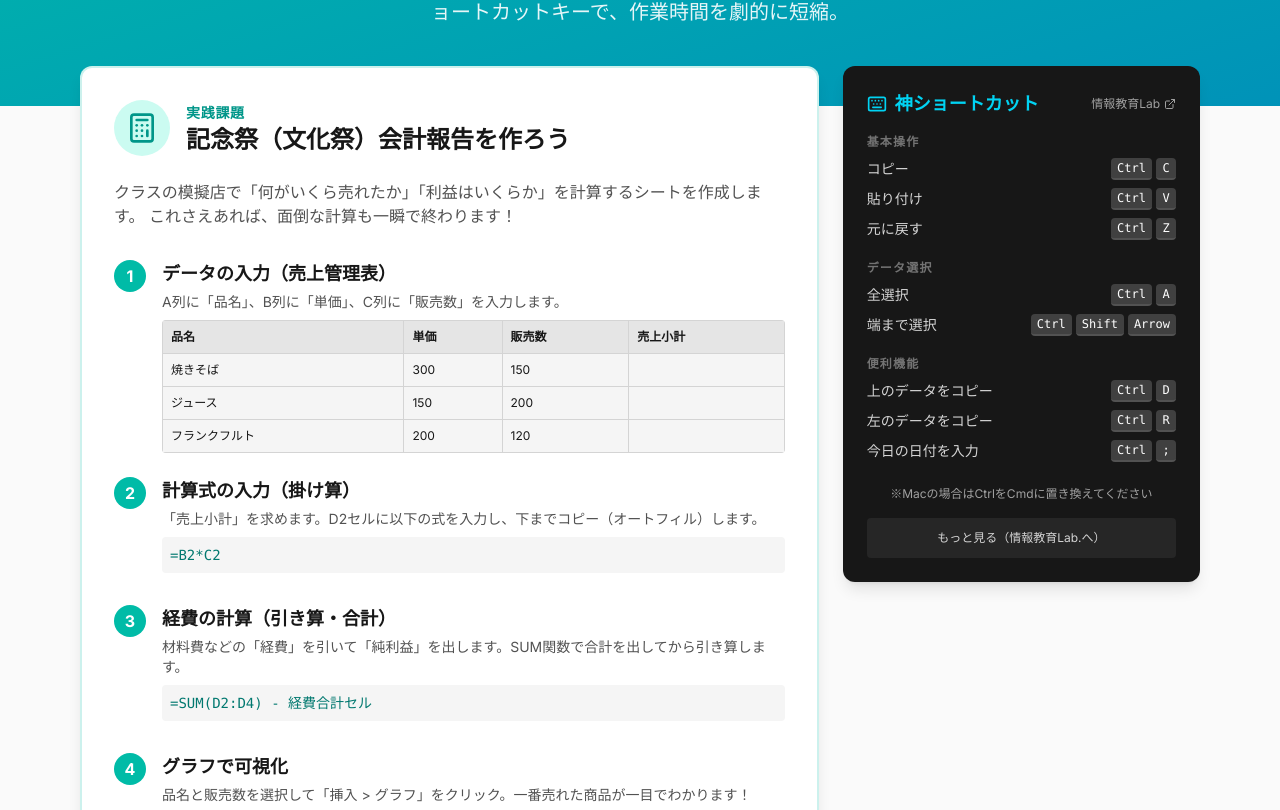
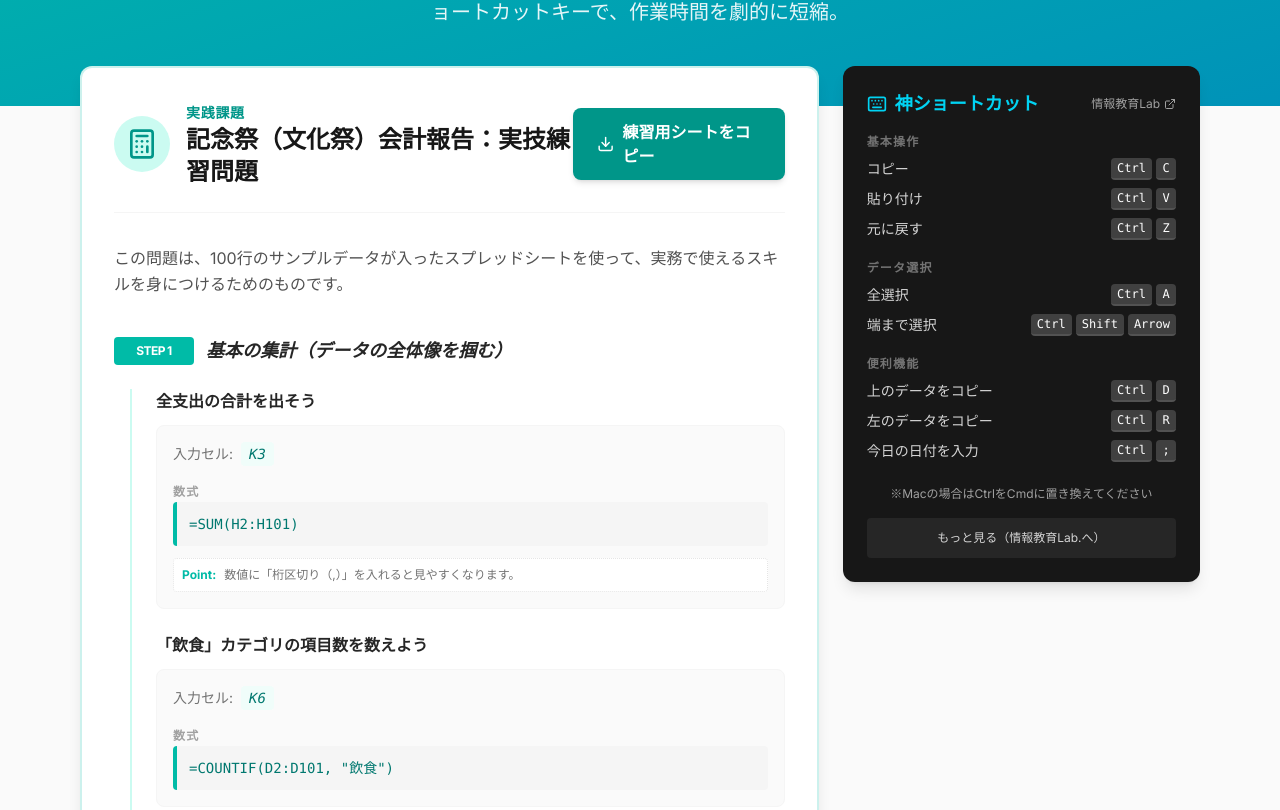
Before and after one commit to yamashu00/information-final, a Next.js app: page /information-final/courses/spreadsheet in a window 1280 px wide. Shown: the part 350-1160 px from the top of the page. Built offline with nearby package versions, Linux system fonts and the light colour scheme.

Commit message:
feat: update spreadsheet practical exercises and add copy template link

```diff
--- a/src/app/courses/spreadsheet/page.tsx
+++ b/src/app/courses/spreadsheet/page.tsx
@@ -1,4 +1,4 @@
-import { FileSpreadsheet, Keyboard, Search, Calculator, ExternalLink } from "lucide-react";
+import { FileSpreadsheet, Keyboard, Search, Calculator, ExternalLink, Download } from "lucide-react";
 
 export default function page() {
     return (
@@ -21,53 +21,123 @@
                 {/* Main Content */}
                 <div className="md:col-span-2 space-y-6">
 
-                    {/* Practical Task: School Festival Accounting */}
+                    {/* Practical Task */}
                     <div className="bg-white dark:bg-neutral-900 rounded-xl shadow-lg border-2 border-teal-500/20 p-8 animate-fade-in order-first md:order-none" style={{ animationDelay: "100ms" }}>
-                        <div className="flex items-center mb-6">
+                        <div className="flex flex-col md:flex-row md:items-center justify-between mb-8 pb-6 border-b border-neutral-100 dark:border-neutral-800">
+                            <div className="flex items-center mb-4 md:mb-0">
                                 <div className="p-3 bg-teal-100 dark:bg-teal-900/30 text-teal-600 dark:text-teal-400 rounded-full mr-4">
                                     <Calculator className="w-8 h-8" />
                                 </div>
                                 <div>
                                     <span className="text-sm font-bold text-teal-600 dark:text-teal-400 uppercase tracking-wider">実践課題</span>
-                                <h2 className="text-2xl font-bold">記念祭（文化祭）会計報告を作ろう</h2>
+                                    <h2 className="text-2xl font-bold">記念祭（文化祭）会計報告：実技練習問題</h2>
+                                </div>
+                            </div>
+                            <a
+                                href="https://docs.google.com/spreadsheets/d/1SwghfdIa5RsjYyvinRI5zgEyUksOgARa18J4plG0zco/copy"
+                                target="_blank"
+                                rel="noopener noreferrer"
+                                className="inline-flex items-center justify-center px-6 py-3 bg-teal-600 hover:bg-teal-700 text-white font-bold rounded-lg transition-all shadow-md hover:shadow-lg active:scale-95 group"
+                            >
+                                <Download className="w-5 h-5 mr-2 group-hover:animate-bounce" />
+                                練習用シートをコピー
+                            </a>
+                        </div>
+
+                        <div className="space-y-10">
+                            <p className="text-neutral-600 dark:text-neutral-400 leading-relaxed">
+                                この問題は、100行のサンプルデータが入ったスプレッドシートを使って、実務で使えるスキルを身につけるためのものです。
+                            </p>
+
+                            <div className="space-y-12">
+                                {/* Step 1 */}
+                                <div>
+                                    <h3 className="text-lg font-bold mb-6 flex items-center text-neutral-800 dark:text-neutral-100 italic">
+                                        <span className="bg-teal-500 text-white w-20 h-7 rounded-sm text-xs flex items-center justify-center not-italic mr-3 uppercase tracking-tighter">Step 1</span>
+                                        基本の集計（データの全体像を掴む）
+                                    </h3>
+                                    <div className="space-y-6 ml-4 border-l-2 border-teal-100 dark:border-teal-900 pl-6">
+                                        <QuestionItem
+                                            title="全支出の合計を出そう"
+                                            input="K3"
+                                            formula="=SUM(H2:H101)"
+                                            point="数値に「桁区切り（,）」を入れると見やすくなります。"
+                                        />
+                                        <QuestionItem
+                                            title="「飲食」カテゴリの項目数を数えよう"
+                                            input="K6"
+                                            formula='=COUNTIF(D2:D101, "飲食")'
+                                        />
+                                        <QuestionItem
+                                            title="1項目あたりの平均支出額を出そう"
+                                            input="K9"
+                                            formula="=AVERAGE(H2:H101)"
+                                        />
                                     </div>
                                 </div>
 
-                        <div className="space-y-8">
-                            <p className="text-neutral-600 dark:text-neutral-400">
-                                クラスの模擬店で「何がいくら売れたか」「利益はいくらか」を計算するシートを作成します。
-                                これさえあれば、面倒な計算も一瞬で終わります！
-                            </p>
+                                {/* Step 2 */}
+                                <div>
+                                    <h3 className="text-lg font-bold mb-6 flex items-center text-neutral-800 dark:text-neutral-100 italic">
+                                        <span className="bg-teal-500 text-white w-20 h-7 rounded-sm text-xs flex items-center justify-center not-italic mr-3 uppercase tracking-tighter">Step 2</span>
+                                        条件付き集計（グループ別集計）
+                                    </h3>
+                                    <div className="space-y-6 ml-4 border-l-2 border-teal-100 dark:border-teal-900 pl-6">
+                                        <QuestionItem
+                                            title="「1A (カフェ)」が使った合計金額を出そう"
+                                            input="K12"
+                                            formula='=SUMIF(C2:C101, "1A (カフェ)", H2:H101)'
+                                        />
+                                        <QuestionItem
+                                            title="「未払」の合計金額を出そう"
+                                            input="K15"
+                                            formula='=SUMIF(I2:I101, "未払", H2:H101)'
+                                        />
+                                    </div>
+                                </div>
 
-                            <div className="space-y-6">
-                                <StepItem
-                                    step={1}
-                                    title="データの入力（売上管理表）"
-                                    desc="A列に「品名」、B列に「単価」、C列に「販売数」を入力します。"
-                                    code={[
-                                        ["品名", "単価", "販売数", "売上小計"],
-                                        ["焼きそば", "300", "150", ""],
-                                        ["ジュース", "150", "200", ""],
-                                        ["フランクフルト", "200", "120", ""]
-                                    ]}
+                                {/* Step 3 */}
+                                <div>
+                                    <h3 className="text-lg font-bold mb-6 flex items-center text-neutral-800 dark:text-neutral-100 italic">
+                                        <span className="bg-teal-500 text-white w-20 h-7 rounded-sm text-xs flex items-center justify-center not-italic mr-3 uppercase tracking-tighter">Step 3</span>
+                                        論理・判定（チェック機能の自動化）
+                                    </h3>
+                                    <div className="space-y-6 ml-4 border-l-2 border-teal-100 dark:border-teal-900 pl-6">
+                                        <QuestionItem
+                                            title="「高額支出」を自動判定しよう（L列）"
+                                            input="L3 に入力して L102 までコピー"
+                                            formula='=IF(H3>=10000, "★高額", "-")'
                                         />
-                                <StepItem
-                                    step={2}
-                                    title="計算式の入力（掛け算）"
-                                    desc="「売上小計」を求めます。D2セルに以下の式を入力し、下までコピー（オートフィル）します。"
-                                    formula="=B2*C2"
+                                        <QuestionItem
+                                            title="「支払いアラート」を作ろう（M列）"
+                                            input="M3 に入力して M102 までコピー"
+                                            formula='=IF(AND(I3="未払", H3>20000), "🚨即時支払", "OK")'
+                                            point='空欄（""）ではなく「OK」と出すことで、入力漏れを検知しやすくします。'
                                         />
-                                <StepItem
-                                    step={3}
-                                    title="経費の計算（引き算・合計）"
-                                    desc="材料費などの「経費」を引いて「純利益」を出します。SUM関数で合計を出してから引き算します。"
-                                    formula="=SUM(D2:D4) - 経費合計セル"
+                                    </div>
+                                </div>
+
+                                {/* Step 4 */}
+                                <div>
+                                    <h3 className="text-lg font-bold mb-6 flex items-center text-neutral-800 dark:text-neutral-100 italic">
+                                        <span className="bg-teal-500 text-white w-20 h-7 rounded-sm text-xs flex items-center justify-center not-italic mr-3 uppercase tracking-tighter">Step 4</span>
+                                        高度なデータ抽出
+                                    </h3>
+                                    <div className="space-y-6 ml-4 border-l-2 border-teal-100 dark:border-teal-900 pl-6">
+                                        <QuestionItem
+                                            title="参加している団体の一覧を抜き出そう（N列）"
+                                            input="N3"
+                                            formula="=UNIQUE(C2:C101)"
+                                            point="結果が下に伸びるため、N列の下の方は空けておいてください。"
                                         />
-                                <StepItem
-                                    step={4}
-                                    title="グラフで可視化"
-                                    desc="品名と販売数を選択して「挿入 > グラフ」をクリック。一番売れた商品が一目でわかります！"
+                                        <QuestionItem
+                                            title="「装飾」カテゴリだけのリストを抜き出そう（O列）"
+                                            input="O3"
+                                            formula='=FILTER(B2:H101, D2:D101="装飾")'
+                                            point="スピル範囲が他の問題と重ならないよう、右側（P列以降）に十分なスペースがある場所に配置してください。"
                                         />
+                                    </div>
+                                </div>
                             </div>
                         </div>
                     </div>
@@ -162,40 +232,30 @@
     );
 }
 
-function StepItem({ step, title, desc, formula, code }: { step: number, title: string, desc: string, formula?: string, code?: string[][] }) {
+function QuestionItem({ title, input, formula, point }: { title: string, input: string, formula: string, point?: string }) {
     return (
-        <div className="flex gap-4">
-            <div className="flex-shrink-0 w-8 h-8 rounded-full bg-teal-500 text-white flex items-center justify-center font-bold">
-                {step}
+        <div className="space-y-3">
+            <h4 className="font-bold text-neutral-800 dark:text-neutral-200">{title}</h4>
+            <div className="bg-neutral-50 dark:bg-neutral-950 p-4 rounded-lg border border-neutral-100 dark:border-neutral-800 space-y-3">
+                <div className="flex items-center text-sm">
+                    <span className="text-neutral-500 mr-2">入力セル:</span>
+                    <span className="font-mono bg-teal-50 dark:bg-teal-900/30 text-teal-700 dark:text-teal-400 px-2 py-0.5 rounded italic">{input}</span>
                 </div>
-            <div className="flex-1">
-                <h3 className="font-bold text-lg mb-1">{title}</h3>
-                <p className="text-neutral-600 dark:text-neutral-400 text-sm mb-2">{desc}</p>
-                {formula && (
-                    <code className="block bg-neutral-100 dark:bg-neutral-800 p-2 rounded text-sm font-mono text-teal-700 dark:text-teal-300 mb-2">
+                <div className="space-y-1">
+                    <span className="text-xs text-neutral-400 uppercase tracking-widest font-bold">数式</span>
+                    <code className="block bg-neutral-100 dark:bg-neutral-800 p-3 rounded text-sm font-mono text-teal-700 dark:text-teal-300 border-l-4 border-teal-500">
                         {formula}
                     </code>
-                )}
-                {code && (
-                    <div className="bg-neutral-100 dark:bg-neutral-800 rounded overflow-hidden text-xs">
-                        <table className="w-full text-left border-collapse">
-                            <tbody>
-                                {code.map((row, i) => (
-                                    <tr key={i} className={i === 0 ? "bg-neutral-200 dark:bg-neutral-700 font-bold" : ""}>
-                                        {row.map((cell, j) => (
-                                            <td key={j} className="p-2 border border-neutral-300 dark:border-neutral-600">
-                                                {cell}
-                                            </td>
-                                        ))}
-                                    </tr>
-                                ))}
-                            </tbody>
-                        </table>
+                </div>
+                {point && (
+                    <div className="flex items-start text-xs text-neutral-500 bg-white dark:bg-neutral-900 p-2 rounded border border-dotted border-neutral-200 dark:border-neutral-700">
+                        <span className="font-bold text-teal-500 mr-2">Point:</span>
+                        <p>{point}</p>
                     </div>
                 )}
             </div>
         </div>
-    )
+    );
 }
 
 function FunctionItem({ name, desc, formula }: { name: string, desc: string, formula: string }) {
```
Lines whose indentation alone changed are shown as unchanged.
